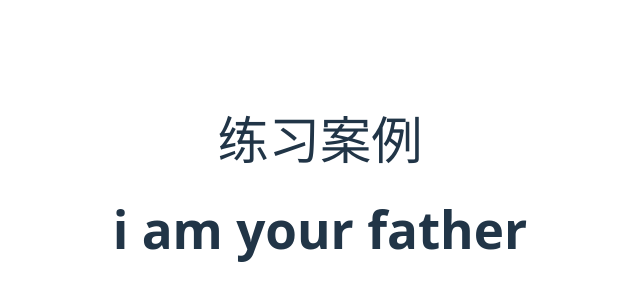
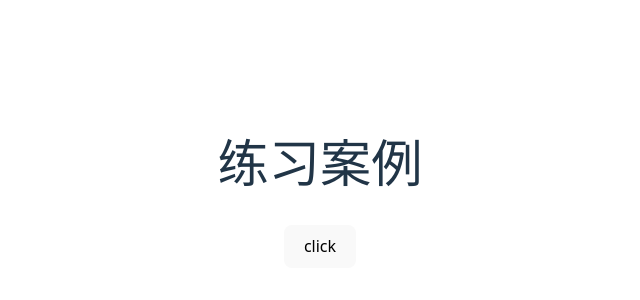
Before and after one commit to makursi/mylearningreacttrip, a React (Vite) app: page / in a window 1280 px wide. Shown: the part 216-516 px from the top of the page, without its empty margins (320-960 px from the left). Built offline with nearby package versions, Linux system fonts and the light colour scheme.

Commit message:
components communication

```diff
--- a/src/components/componentprops.tsx
+++ b/src/components/componentprops.tsx
@@ -68,25 +68,91 @@ import React from "react";
 
 //*------------------------
 //3.使用React.children特殊值
-interface Props {
-  children: React.ReactNode;
-}
+// interface Props {
+//   children: React.ReactNode;
+// }
+// export default function ComponentProps() {
+//   //子辈组件
+//   //React.FC<Props> 是 “Function Component” 的 TypeScript 类型别名，全称是 React.FunctionComponent<Props>。
+//   const Son: React.FC<Props> = (props) => {
+//     return (
+//       <>
+//         <h1>{props.children}</h1>
+//       </>
+//     );
+//   };
+
+//   return (
+//     <>
+//       <Son>
+//         <div>i am your father</div>
+//       </Son>
+//     </>
+//   );
+// }
+//----------------
+
+//子组件向父组件传值
+// export default function ComponentProps() {
+//   const dragonsee = (params: string) => {
+//     console.log("帝师说他见过", params);
+//   };
+//   interface Props {
+//     sponsbob: (params: string) => void;
+//     children: React.ReactNode;
+//   }
+//   //React.FC<Props> 是 “Function Component” 的 TypeScript 类型别名，全称是 React.FunctionComponent<Props>。
+//   //子组件接收函数, 在对应的事件中调用函数
+//   const Son: React.FC<Props> = (props) => {
+//     return (
+//       <>
+//         <button
+//           onClick={() => {
+//             props.sponsbob("龙");
+//           }}
+//         >
+//           click
+//         </button>
+//       </>
+//     );
+//   };
+
+//   return (
+//     <>
+//       <Son sponsbob={dragonsee}></Son>
+//     </>
+//   );
+// }
+//--------------------
+
+//兄弟组件通信
 export default function ComponentProps() {
-  //子辈组件
+  const dragonsee = (params: string) => {
+    console.log("帝师说他见过", params);
+  };
+  interface Props {
+    sponsbob: (params: string) => void;
+    children: React.ReactNode;
+  }
   //React.FC<Props> 是 “Function Component” 的 TypeScript 类型别名，全称是 React.FunctionComponent<Props>。
+  //子组件接收函数, 在对应的事件中调用函数
   const Son: React.FC<Props> = (props) => {
     return (
       <>
-        <h1>{props.children}</h1>
+        <button
+          onClick={() => {
+            props.sponsbob("龙");
+          }}
+        >
+          click
+        </button>
       </>
     );
   };
 
   return (
     <>
-      <Son>
-        <div>i am your father</div>
-      </Son>
+      <Son sponsbob={dragonsee}></Son>
     </>
   );
 }
```
